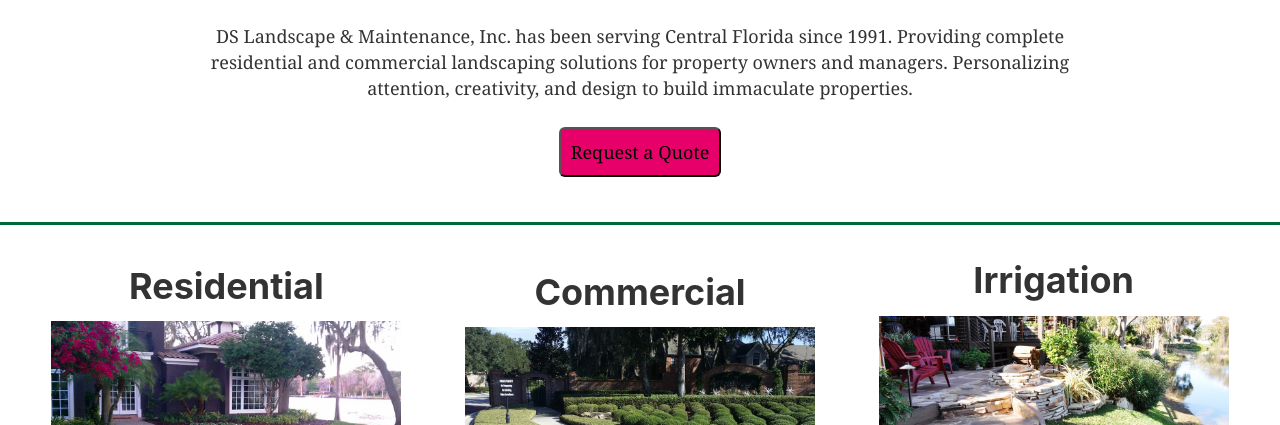
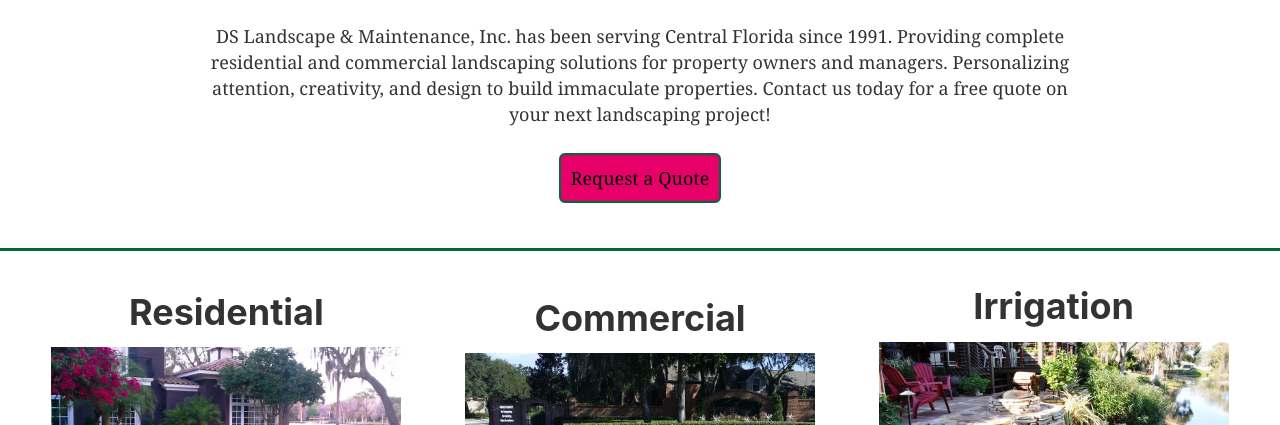
Before and after one commit to justindstauffer/dslwebsite, a Gatsby site: page / in a window 1280 px wide. Shown: the part 675-1100 px from the top of the page. Built offline with nearby package versions, Linux system fonts and the light colour scheme; Gatsby itself is replaced by a stand-in of ours.

Commit message:
10-16-19

```diff
--- a/src/components/homecontent.js
+++ b/src/components/homecontent.js
@@ -36,11 +36,13 @@
           DS Landscape & Maintenance, Inc. has been serving Central Florida
           since 1991. Providing complete residential and commercial landscaping
           solutions for property owners and managers. Personalizing attention,
-          creativity, and design to build immaculate properties.{" "}
+          creativity, and design to build immaculate properties. Contact us today for
+          a free quote on your next landscaping project!{" "}
 
         </p>
         <button style={{
           borderRadius: '6px',
+          border: '2px solid #006738',
           background: '#E70069',
           padding: '10px'
         }}>Request a Quote</button>
```
